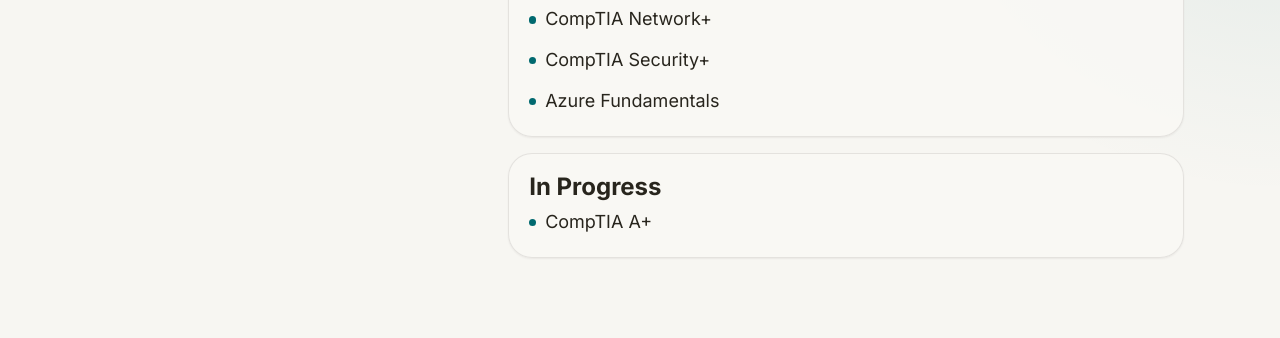
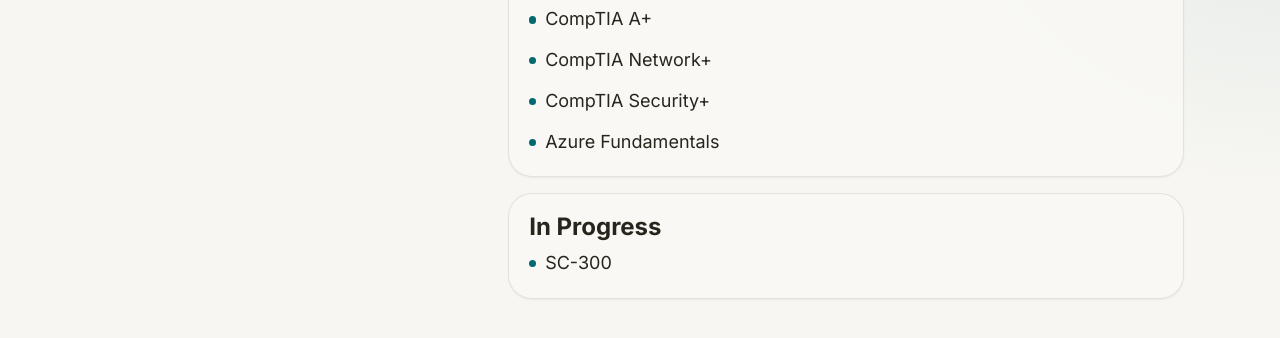
Before and after one commit to Optimus-lime/portfolio, a plain HTML site: page index.html in a window 1280 px wide. Both pictures are taken after a click on the link "Certifications". Shown: the part 228-566 px from the top of the page. Drawn offline with Linux system fonts and the light colour scheme.

Commit message:
Update index.html
Updating Certifications

```diff
--- a/index.html
+++ b/index.html
@@ -420,8 +420,8 @@
       <div class="section-grid">
         <div class="section-intro"><h2>Certifications</h2></div>
         <div class="stack">
-          <div class="card"><h3>Current Certifications</h3><ul class="clean"><li>CompTIA Network+</li><li>CompTIA Security+</li><li>Azure Fundamentals</li></ul></div>
-          <div class="card"><h3>In Progress</h3><ul class="clean"><li>CompTIA A+</li></ul></div>
+          <div class="card"><h3>Current Certifications</h3><ul class="clean"><li>CompTIA A+</li><li>CompTIA Network+</li><li>CompTIA Security+</li><li>Azure Fundamentals</li></ul></div>
+          <div class="card"><h3>In Progress</h3><ul class="clean"><li>SC-300</li></ul></div>
         </div>
       </div>
     </section>
```
